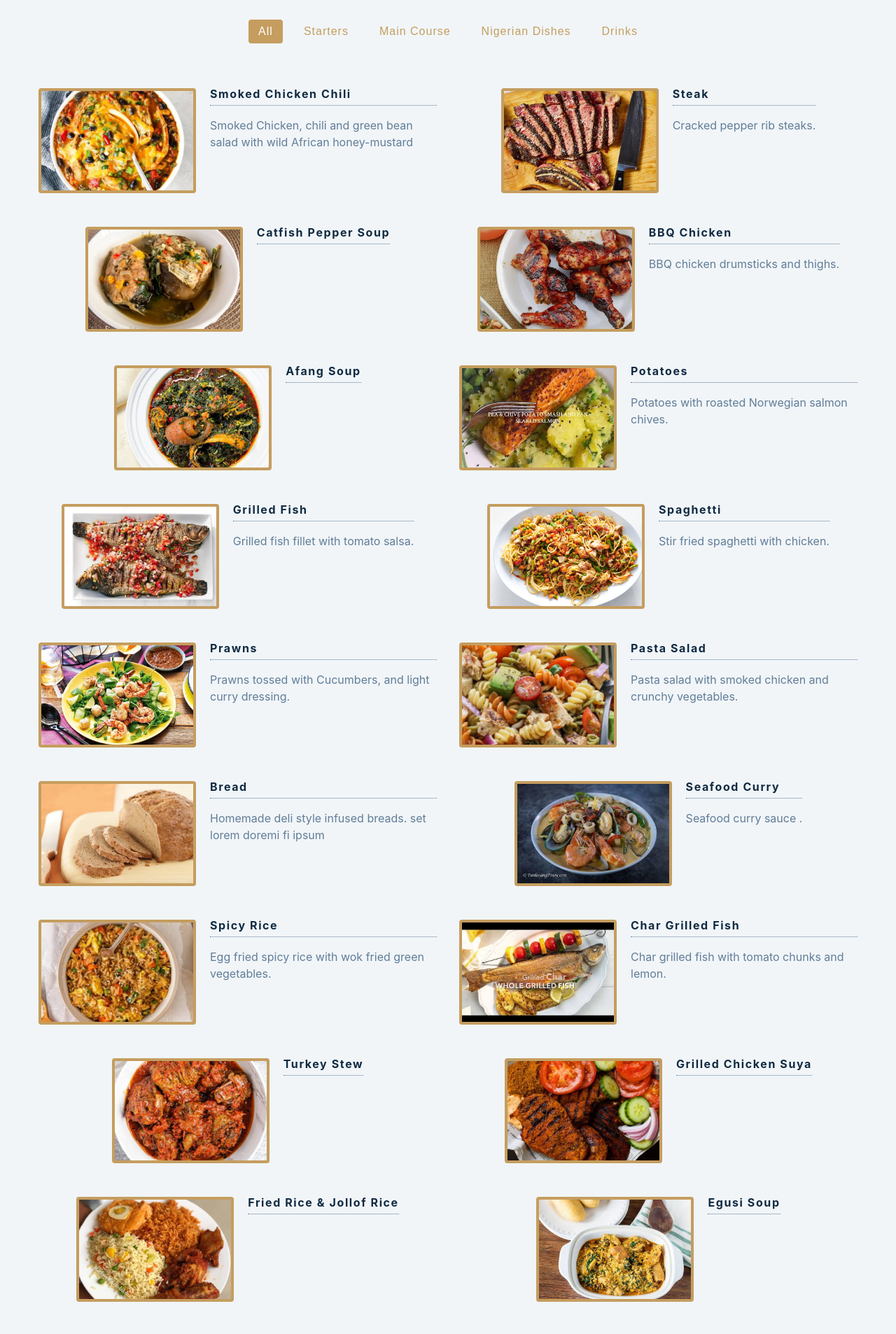
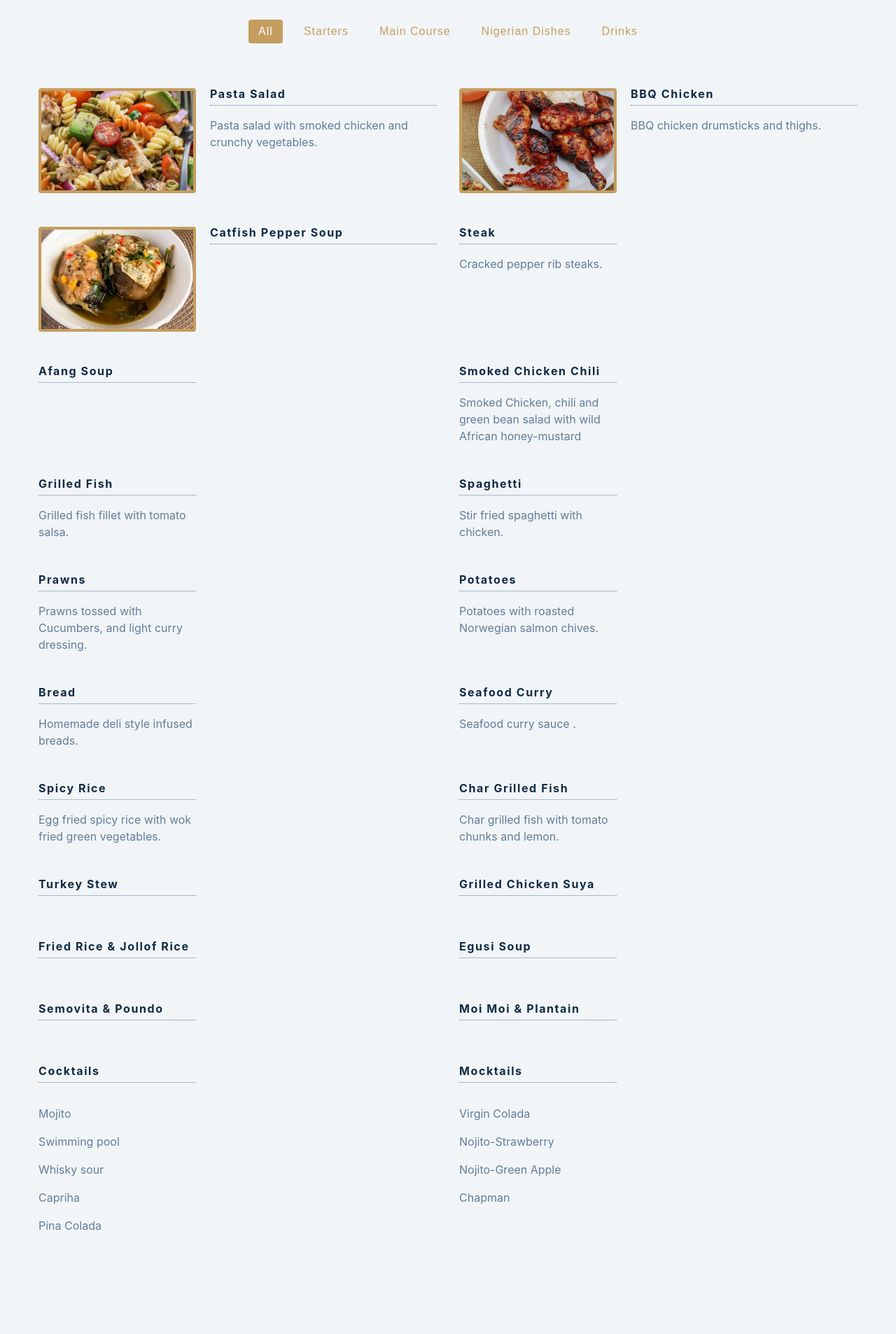
Before and after one commit to enaciMuhammed/Qucoon-party-menu, a React (Vite) app: page / in a window 1280 px wide. Shown: the part 1120-3026 px from the top of the page at 70% size. After the commit the page ends 2963 px from the top, so only its background shows below. Built offline with nearby package versions, Linux system fonts and the light colour scheme.

Commit message:
changes made

```diff
--- a/src/Menu.jsx
+++ b/src/Menu.jsx
@@ -8,7 +8,7 @@ const Menu = ({ items }) => {
                 return (
                     <article key={id} className="menu-item" >
                         {img ? <img src={img} alt={title} className="photo"/> : null}
-                        <div className="item-info" >
+                        <div className="item-info"  >
                             <header>
                                 <h4>{title}</h4>
                                 {/*<h4 className="price">${price}</h4>*/}
--- a/src/data.js
+++ b/src/data.js
@@ -1,17 +1,18 @@
 const menu = [
     {
         id: 1,
-        title: "smoked chicken chili",
+        title: "pasta salad",
         category: "starters",
-        img: "./images/smoked-chicken-chili.jpg",
-        desc: `Smoked Chicken, chili and green bean salad with wild African honey-mustard `,
+        img: "./images/pasta-salad.jpg",
+        desc: `Pasta salad with smoked chicken and crunchy vegetables.`,
     },
+
     {
         id: 2,
-        title: "steak",
+        title: "BBQ Chicken",
         category: "main course",
-        img: "./images/steak.jpg",
-        desc: `Cracked pepper rib steaks.       `,
+        img: "./images/bbq-chicken.jpg",
+        desc: `BBQ chicken drumsticks and thighs.   `,
     },
     {
         id: 3,
@@ -29,122 +30,123 @@ const menu = [
     // },
     {
         id: 5,
-        title: "BBQ Chicken",
+        title: "steak",
         category: "main course",
-        img: "./images/bbq-chicken.jpg",
-        desc: `BBQ chicken drumsticks and thighs.   `,
+        // img: "./images/steak.jpg",
+        desc: `Cracked pepper rib steaks.       `,
     },
     {
         id: 6,
         title: "afang soup",
         category: "nigerian dishes",
-        img: "./images/afang-soup.jpg",
+        // img: "./images/afang-soup.jpg",
         // desc: `Portland chicharrones ethical edison bulb, palo santo craft beer chia heirloom iPhone everyday`,
     },
     {
         id: 7,
-        title: "Potatoes",
+        title: "smoked chicken chili",
         category: "starters",
-        img: "./images/potato-salmon.jpg",
-        desc: `Potatoes with roasted  Norwegian salmon chives.`,
+        // img: "./images/smoked-chicken-chili.jpg",
+        desc: `Smoked Chicken, chili and green bean salad with wild African honey-mustard `,
     },
+
     {
         id: 8,
         title: "grilled fish",
         category: "main course",
-        img: "./images/grilled-fish.jpg",
+        // img: "./images/grilled-fish.jpg",
         desc: `Grilled fish fillet with tomato salsa.  `,
     },
     {
         id: 9,
         title: "spaghetti",
         category: "main course",
-        img: "./images/spaghetti.jpg",
+        // img: "./images/spaghetti.jpg",
         desc: `Stir fried spaghetti with chicken.`,
     },
     {
         id: 10,
         title: "prawns",
         category: "starters",
-        img: "./images/prawns.jpg",
+        // img: "./images/prawns.jpg",
         desc: `Prawns tossed with Cucumbers, and light curry dressing.
         `,
     },
     {
         id: 11,
-        title: "pasta salad",
+        title: "Potatoes",
         category: "starters",
-        img: "./images/pasta-salad.jpg",
-        desc: `Pasta salad with smoked chicken and crunchy vegetables.`,
+        // img: "./images/potato-salmon.jpg",
+        desc: `Potatoes with roasted  Norwegian salmon chives.`,
     },
     {
         id: 12,
         title: "bread",
         category: "starters",
-        img: "./images/bread.jpg",
-        desc: `Homemade deli style infused breads. set lorem doremi fi ipsum`,
+        // img: "./images/bread.jpg",
+        desc: `Homemade deli style infused breads. `,
     },
     {
         id: 13,
         title: "seafood curry",
         category: "main course",
-        img: "./images/seafood-curry.jpg",
+        // img: "./images/seafood-curry.jpg",
         desc: `Seafood curry sauce .`,
     },
     {
         id: 14,
         title: "spicy rice",
         category: "main course",
-        img: "./images/spicy-rice.jpg",
+        // img: "./images/spicy-rice.jpg",
         desc: `Egg fried spicy rice with wok fried green vegetables.`,
     },
     {
         id: 15,
         title: "char grilled fish",
         category: "main course",
-        img: "./images/char-grilled-fish.jpg",
+        // img: "./images/char-grilled-fish.jpg",
         desc: `Char grilled fish with tomato chunks and lemon.`,
     },
     {
         id: 16,
         title: "turkey stew",
         category: "nigerian dishes",
-        img: "./images/turkey-stew.jpg",
+        // img: "./images/turkey-stew.jpg",
         // desc: `Portland chicharrones ethical edison bulb, palo santo craft beer chia heirloom iPhone everyday`,
     },
     {
         id: 17,
         title: "grilled chicken suya",
         category: "nigerian dishes",
-        img: "./images/chicken-suya.jpg",
+        // img: "./images/chicken-suya.jpg",
         // desc: `Portland chicharrones ethical edison bulb, palo santo craft beer chia heirloom iPhone everyday`,
     },
     {
         id: 18,
         title: "fried rice & jollof rice",
         category: "nigerian dishes",
-        img: "./images/fried-jollof.jpg",
+        // img: "./images/fried-jollof.jpg",
         // desc: `Portland chicharrones ethical edison bulb, palo santo craft beer chia heirloom iPhone everyday`,
     },
     {
         id: 19,
         title: "egusi soup",
         category: "nigerian dishes",
-        img: "./images/egusi.jpg",
+        // img: "./images/egusi.jpg",
         // desc: `Portland chicharrones ethical edison bulb, palo santo craft beer chia heirloom iPhone everyday`,
     },
     {
         id: 20,
         title: "Semovita & poundo",
         category: "nigerian dishes",
-        img: "./images/semo-poundo.jpg",
+        // img: "./images/semo-poundo.jpg",
         // desc: `Portland chicharrones ethical edison bulb, palo santo craft beer chia heirloom iPhone everyday`,
     },
     {
         id: 21,
         title: "moi moi & plantain",
         category: "nigerian dishes",
-        img: "./images/moi-plantain.jpg",
+        // img: "./images/moi-plantain.jpg",
         // desc: `Portland chicharrones ethical edison bulb, palo santo craft beer chia heirloom iPhone everyday`,
     },
     {
--- a/src/index.css
+++ b/src/index.css
@@ -200,6 +200,7 @@ Menu
     display: grid;
     gap: 1rem 2rem;
     max-width: 25rem;
+    width: 100%;
 }
 .photo {
     object-fit: cover;
```
